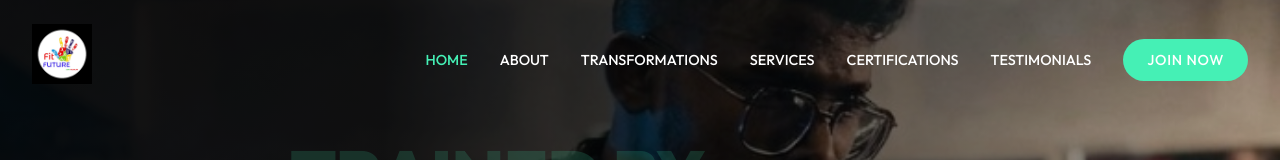
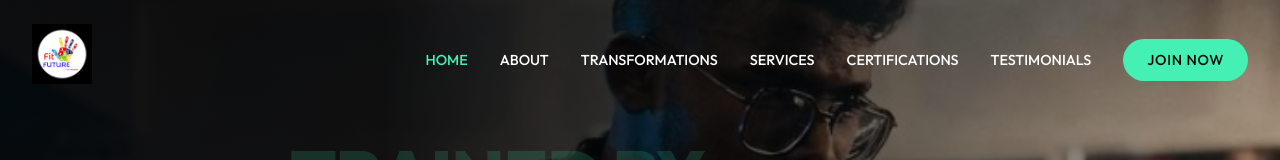
Before and after one commit to RRK-Automations-Agency/mmr-rebuild, a React (Vite) app: page / in a window 1280 px wide. Shown: the top 160 px of the page. Built offline with nearby package versions, Linux system fonts and the light colour scheme.

Commit message:
modified cta -t

```diff
--- a/src/styles/global.css
+++ b/src/styles/global.css
@@ -312,6 +312,19 @@ nav.scrolled {
   font-size: 0.9rem;
   transition: var(--transition-fast);
   text-transform: uppercase;
+}
+
+.nav-links a.btn {
+  flex-shrink: 0;
+  white-space: nowrap;
+}
+
+.nav-links a.btn.btn-primary {
+  color: var(--bg-primary);
+}
+
+.nav-links a.btn.btn-primary:hover {
+  color: var(--bg-primary);
 }
 
 .nav-links a:hover,
```
